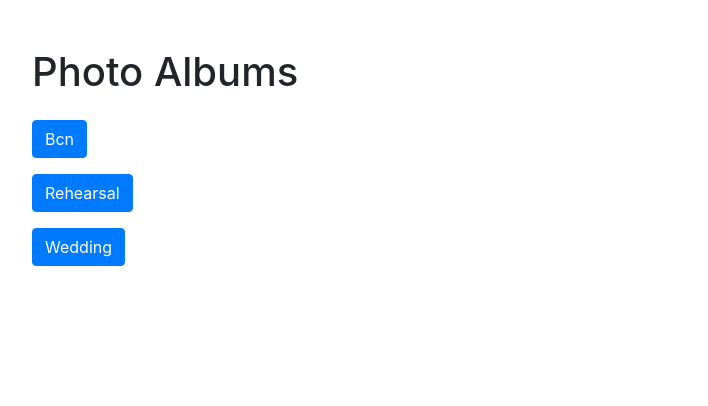
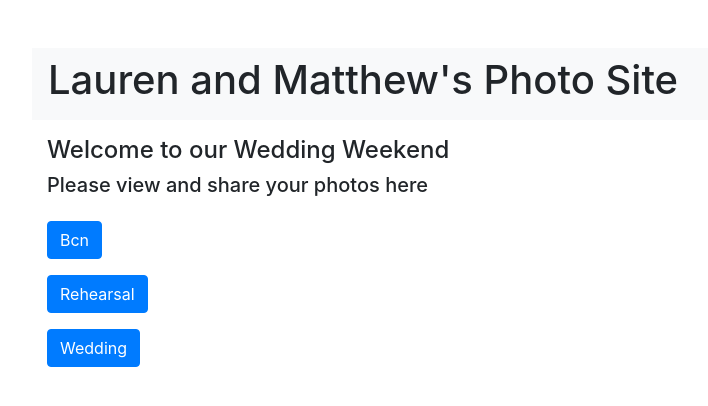
Before and after one commit to mbrandeburg/photobucket, a Flask app: page / in a window 1280 px wide. Shown: the top 406 px of the page, without its empty margins (53-761 px from the left). Run offline with Flask 3, Linux system fonts and the light colour scheme; some libraries are stand-ins or nearby versions.

Commit message:
preparing for /mnt/ for images in pod

```diff
--- a/k8s-example.yaml
+++ b/k8s-example.yaml
@@ -41,7 +41,7 @@ spec:
         ports:
         - containerPort: 7043
         volumeMounts:
-        - mountPath: "/app/uploads"
+        - mountPath: "/mnt/uploads"
           name: photo-storage
       volumes:
       - name: photo-storage
--- a/templates/index.html
+++ b/templates/index.html
@@ -19,7 +19,16 @@
             {% endif %}
         {% endwith %}
 
-        <h1 class="mb-4">Photo Albums</h1>
+        <nav class="navbar sticky-top navbar-light bg-light">
+        <!-- <div class="container-fluid"> -->
+        <h1 class="mb-2">Lauren and Matthew's Photo Site</h1>
+        <!-- </div> -->
+        </nav>
+
+        <p></p>
+        <div class="container">
+            <h4 class="mb-2">Welcome to our Wedding Weekend</h4>
+            <h5 class="mb-4">Please view and share your photos here</h5>
 
             {% for folder in photos.keys() %}
             <div class="mb-3">
@@ -28,6 +37,15 @@
                 </button>
                 <div class="collapse" id="{{ folder }}-options">
                     <div class="card card-body mt-3">
+                        {% if folder == 'wedding' %}
+                        <div class="alert alert-warning" role="alert">
+                            We will have a wonderful wedding photographer to capture the event. If you take photos, we ask you to please limit them and to enjoy the festivities.
+                        </div>
+                        {% elif folder == 'BCN' %}
+                        <div class="alert alert-primary" role="alert">
+                            You can place here any photos you would like to share from before or after the wedding.
+                        </div>
+                        {% endif %}
                         <form action="/upload/{{ folder }}" method="post" enctype="multipart/form-data" class="mb-3">
                             <div class="custom-file">
                                 <input type="file" class="custom-file-input" name="photo" id="customFile{{ folder }}" onchange="fileSelected('customFile{{ folder }}', 'labelFor{{ folder }}', 'uploadButton{{ folder }}')">
@@ -40,6 +58,7 @@
                 </div>
             </div>
             {% endfor %}
+        </div>
     </div>
 
     <script>
```
Also changed, not shown: depreciated/index0.html (deleted, +0 -57 lines). Lines whose indentation alone changed are shown as unchanged.
